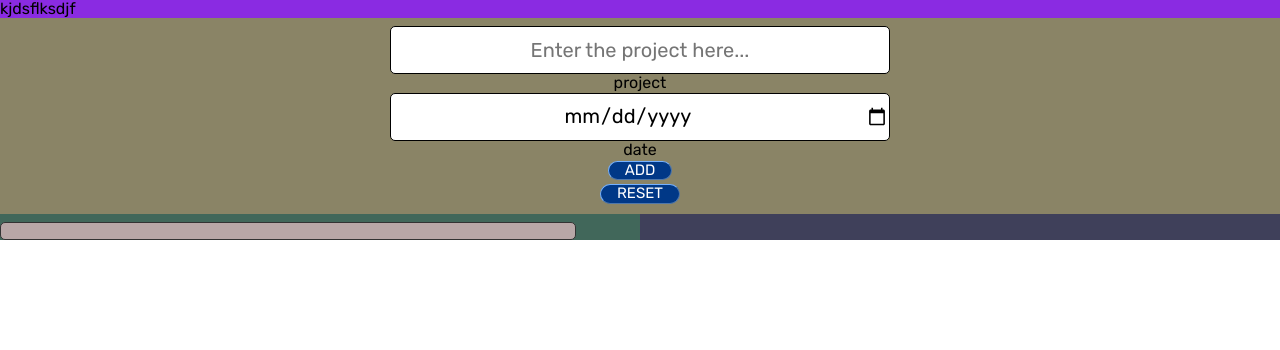
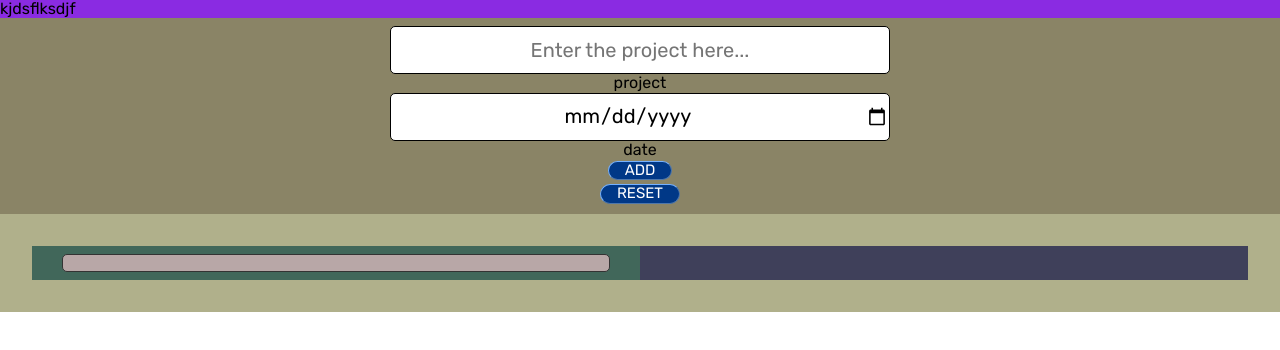
Before and after one commit to quantumbeep/odin-project-todo, a website built with webpack: page dist/index.html in a window 1280 px wide. Built offline with nearby package versions, Linux system fonts and the light colour scheme.

Commit message:
highlightproject back in fix display in css

```diff
--- a/src/dom.js
+++ b/src/dom.js
@@ -183,6 +183,7 @@ const createList = (list) => {
             } else {
               taskList.textContent = '';
             }
+            highlightProject(e);
           });
           break;
         default:
@@ -220,7 +221,7 @@ const clearLocalStorage = () => {
 const showEditField = (e) => {
   const editForm = document.createElement('form');
   const parentLi = e.target.closest('li');
-  console.log({parentLi});
+  console.log({ parentLi });
   const childRef = e.target.closest('div');
   console.log(e.target.closest('div'));
   parentLi.insertBefore(editForm, childRef);
--- a/src/index.js
+++ b/src/index.js
@@ -75,8 +75,8 @@ projectL.addEventListener('mouseout', (e) => {
     e.target.removeChild(e.target.querySelector('button'));
   }
 });
+
 clearInputs();
-
 //retrieve data list and render it
 const list = getFromLocalStorage();
 console.log('getting list from local storage...');
--- a/src/style.css
+++ b/src/style.css
@@ -77,14 +77,6 @@ label {
   color: rgb(0, 0, 0);
 }
 
-ul.projects {
-  display: grid;
-  grid-template-columns: 1fr;
-  background-color: rgb(65, 103, 90);
-  place-items: center flex-start;
-  height: auto;
-}
-
 .li-data-container {
   display: grid;
   grid-auto-rows: 1fr;
@@ -116,7 +108,8 @@ li {
   border-radius: 5px;
   width: 90%;
   margin-top: 0.5rem;
-  /* place-items: center; */
+  margin-bottom: 0.5rem;
+  place-items: center;
   padding: 0.5rem;
 }
 
@@ -124,7 +117,7 @@ li:hover {
   background: rgb(216, 195, 195);
   cursor: pointer;
 }
-li.active {
+.projects li.active {
   background: rgb(198, 108, 108);
   cursor: pointer;
 }
@@ -164,18 +157,23 @@ section {
   display: grid;
   background-color: rgb(176, 176, 139);
   grid-template-columns: 1fr 1fr;
+  padding: 2rem;
   /* height: auto; */
+}
+ul {
+  display: flex;
+  flex-direction: column;
+  place-items: center;
+}
+
+ul.projects {
+  background-color: rgb(65, 103, 90);
 }
 
 ul.tasks {
-  display: grid;
-  grid-template-columns: 1fr;
-  grid-template-rows: auto;
   background-color: rgb(63, 64, 90);
-  align-items: flex-start;
 }
 
-ul.tasks li {
+.tasks li {
   background-color: rgb(136, 165, 155);
-  place-items: center;
 }
```
